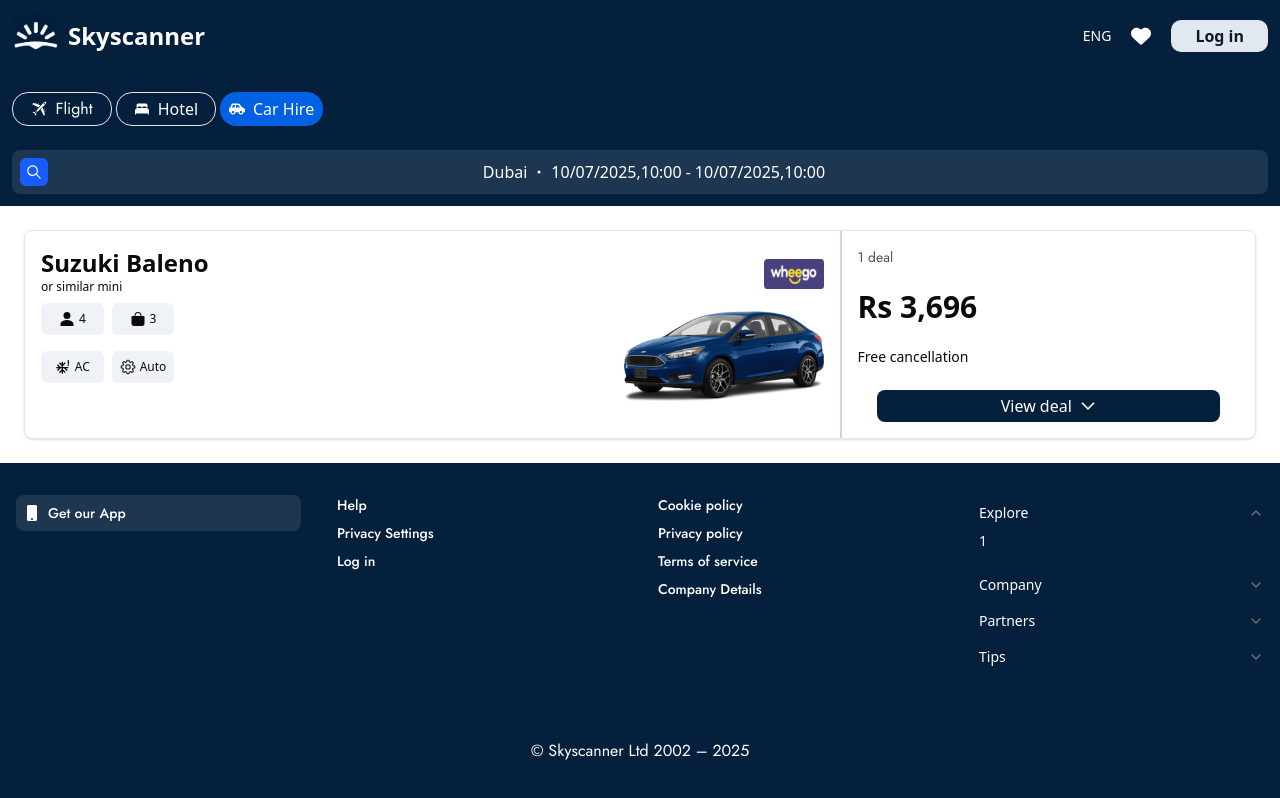
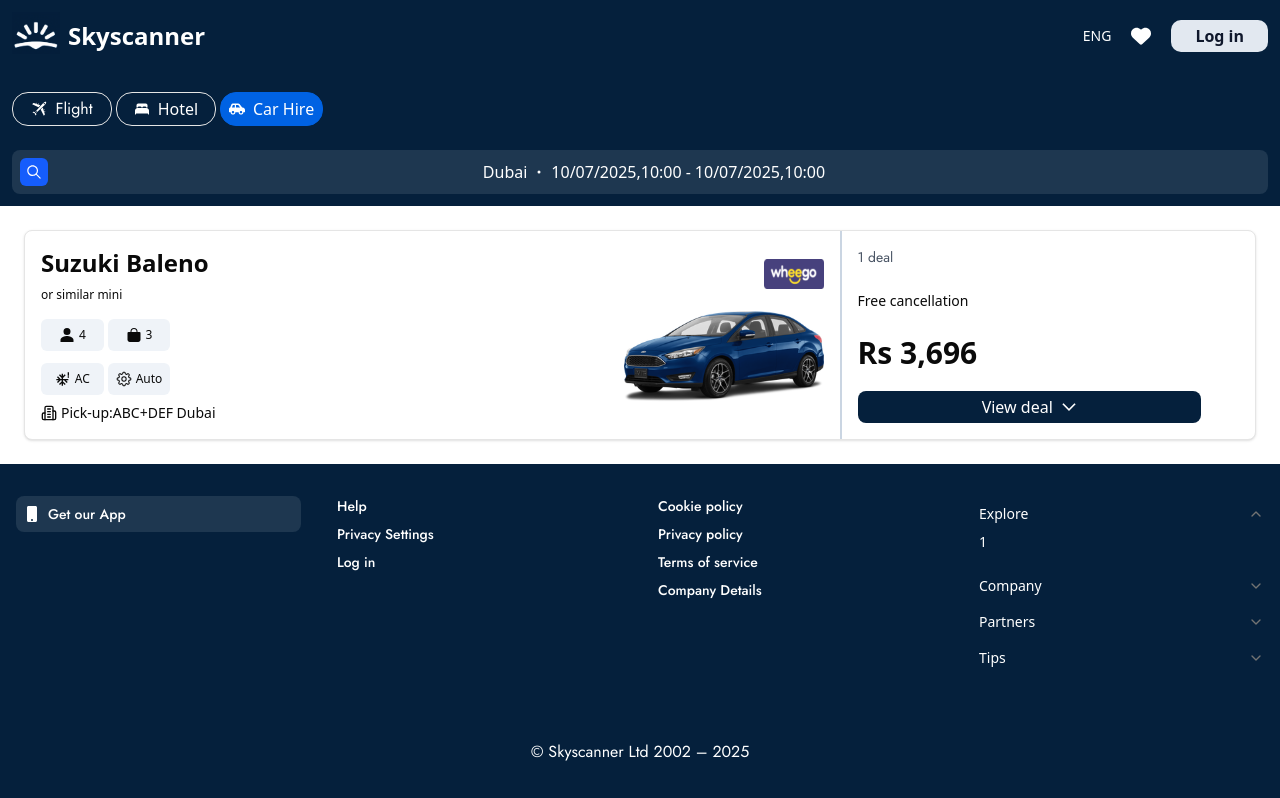
Before and after one commit to Hassan-mw/SkyScanner, a Next.js app: page /carhire/hirelocation/1/result/1 in a window 1280 px wide. Built offline with nearby package versions, Linux system fonts and the light colour scheme.

Commit message:
Updating Frontend Data

```diff
--- /dev/null
+++ b/app/carhire/CarComponent/CarFinalShowCarDetailBtn.tsx
@@ -0,0 +1,30 @@
+import React, { Dispatch, SetStateAction } from 'react'
+import { MdArrowBackIosNew, MdArrowForwardIos } from 'react-icons/md'
+
+interface DataType {
+ showDetails:boolean;
+ setShowDetails:Dispatch<SetStateAction<boolean>>
+}
+
+const CarFinalShowCarDetailBtn = ({showDetails,setShowDetails}:DataType) => {
+  return (
+     <div className='w-1/2 sm:order-2 sm:w-full sm:pt-5 flex items-center justify-start sm:items-end'>
+             {
+              !showDetails ?
+              <div onClick={()=>setShowDetails(true)} className='hover:cursor-pointer flex w-[90%] rounded-md text-white items-center justify-center gap-x-2 py-1 bg-[#05203c]'>
+                 <span>View deal</span>
+                 <div className='-rotate-90'> <MdArrowBackIosNew /></div>
+
+              </div>
+             :
+              <div  onClick={()=>setShowDetails(false)}  className='hover:cursor-pointer flex w-[90%] rounded-md  text-[#05203c] items-center justify-center gap-x-2 py-1 bg-[#e0e4e9]'>
+                 <span className='font-semibold'>Hide</span>
+                 <div className='-rotate-90'> <MdArrowForwardIos /></div>
+
+              </div>
+              }
+              </div>
+  )
+}
+
+export default CarFinalShowCarDetailBtn
--- a/app/carhire/CarComponent/FinalCarData.tsx
+++ b/app/carhire/CarComponent/FinalCarData.tsx
@@ -9,6 +9,7 @@
 import { IoBag, IoLockClosedSharp, IoLockOpenSharp, IoPersonSharp } from 'react-icons/io5'
 import { LuBuilding2 } from 'react-icons/lu'
 import { MdArrowBackIosNew, MdArrowForwardIos, MdOutlineLoop, MdOutlineSevereCold } from 'react-icons/md'
+import CarFinalShowCarDetailBtn from './CarFinalShowCarDetailBtn'
 
 
 const jost=Jost({
@@ -28,13 +29,14 @@
      <div className='w-full border flex flex-col  bg-white   rounded-md shadow  '>
      <div className='w-full  flex flex-col sm:flex-row      '>
 
+       {/* First */}
        <div className='w-full flex items-start justify-between p-4 sm:border-r-2 border-slate-300'>
          {/* Left */}
-         <div className='flex flex-col items-start justify-start'>
+         <div className='flex flex-col space-y-2 items-start justify-start'>
             <h1 className='font-semibold text-2xl'>Suzuki Baleno</h1>
             <span className='text-xs'>or similar mini</span>
             <div className=' sm:hidden '><Image height={60} width={60} className='pt-3' src="/wheego.png" alt='wheego'/></div>
-            <div className='grid grid-cols-2 gap-2'>
+            <div className='grid grid-cols-2 gap-1'>
                {/*  1  */}
                <div className='flex items-center justify-center gap-x-1 bg-[#eff3f8] rounded-sm p-2 mt-2'>
                     <IoPersonSharp />
@@ -56,6 +58,10 @@
                     <span className='text-xs'>Auto</span>
                 </div>
             </div>
+            <div className='flex items-center gap-x-1'>
+               <LuBuilding2 />
+               <span className='text-sm'>Pick-up:ABC+DEF Dubai</span>
+            </div>
          </div>
          {/* Right  */}
          <div className='flex flex-col items-end  justify-center '>
@@ -66,38 +72,27 @@
 
        </div>
 
+        {/* Second */}
         <div className='w-full sm:w-1/2 flex flex-col space-y-1 sm:space-y-4 sm:justify-between p-4 border-t-2  sm:border-none border-slate-300'>
+            {/* Cancelation_btn */}
            <div className='w-full  flex items-center justify-between '>
-                <div className='sm:hidden flex items-center order-2 justify-center gap-x-1'>
+                <div className='sm:hidden flex items-center sm:order-2 justify-center gap-x-1'>
                     <IoLockOpenSharp size={14} />
                    <span className='text-xs '>Free cancellation</span>
                 </div>
                 <span className={`${jost.className} text-xs sm:text-sm sm:font-semibold text-gray-600`}>1 deal</span>
             </div>
-            <div className='flex flex-col items-end justify-end sm:items-start '>
-                 <h1 className={` text-xl sm:text-3xl font-semibold `}>Rs 3,696</h1>
+            <span className='text-sm hidden sm:block'>Free cancellation</span>
+               {/* price  */}
+            <div className='w-full flex sm:flex-col  items-center justify-between sm:items-start  '>
+
+            <CarFinalShowCarDetailBtn showDetails={showDetails} setShowDetails={setShowDetails}  />
+                 <h1 className={`sm:order-1 text-xl sm:text-3xl font-semibold `}>Rs 3,696</h1>
 
             </div>
-            <span className='text-sm hidden sm:block'>Free cancellation</span>
 
-            <div className='hidden sm:block w-full '>
-            <div className='w-full flex items-center justify-center'>
-             {
-              !showDetails ?
-              <div onClick={()=>setShowDetails(true)} className='hover:cursor-pointer flex w-[90%] rounded-md text-white items-center justify-center gap-x-2 py-1 bg-[#05203c]'>
-                 <span>View deal</span>
-                 <div className='-rotate-90'> <MdArrowBackIosNew /></div>
 
-              </div>
-             :
-              <div  onClick={()=>setShowDetails(false)}  className='hover:cursor-pointer flex w-[90%] rounded-md  text-[#05203c] items-center justify-center gap-x-2 py-1 bg-[#e0e4e9]'>
-                 <span className='font-semibold'>Hide</span>
-                 <div className='-rotate-90'> <MdArrowForwardIos /></div>
 
-              </div>
-              }
-              </div>
-            </div>
         </div>
 
 
```
